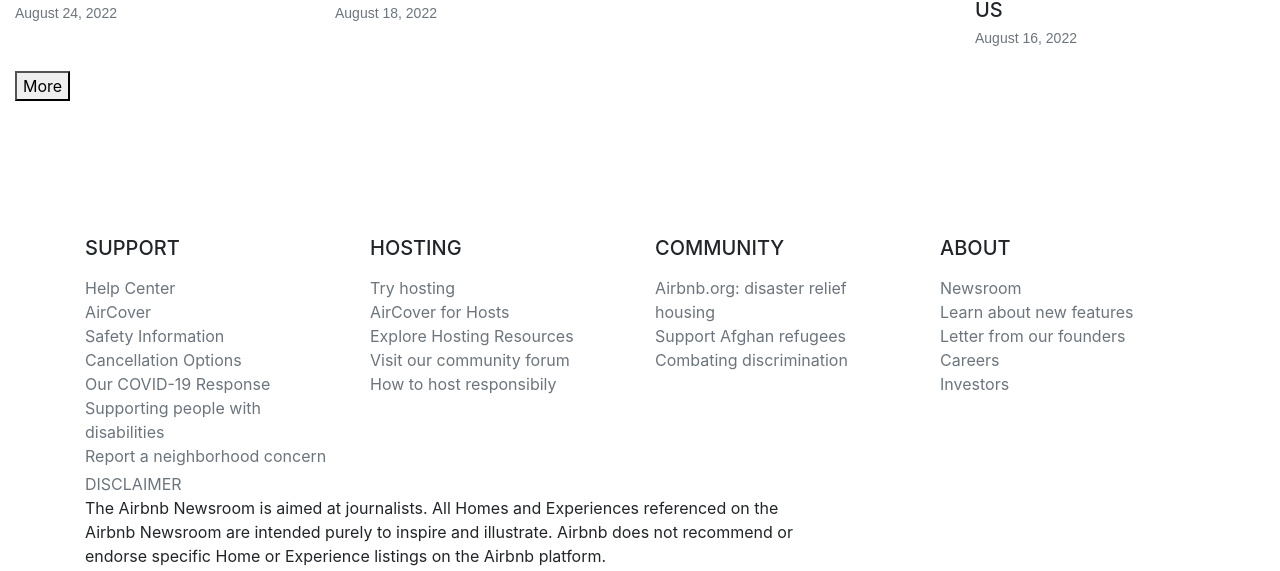
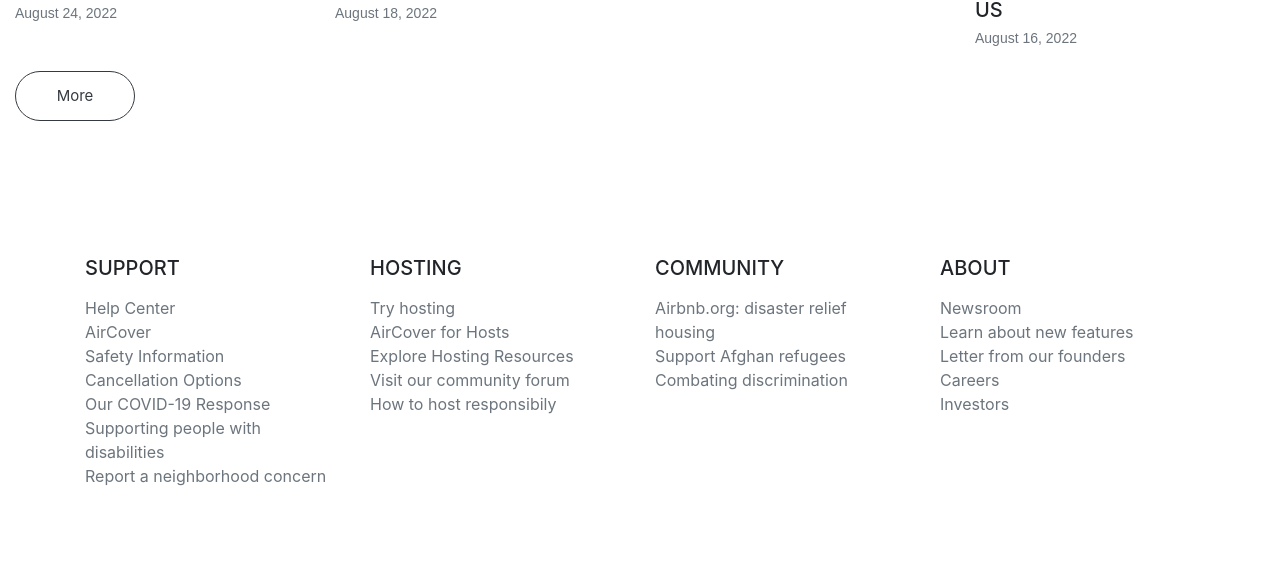
Before and after one commit to soniarb9/AirBnB-clone, a plain HTML site: page index.html in a window 1280 px wide. Shown: the part 2799-3370 px from the top of the page. Drawn offline with nearby package versions, Linux system fonts and the light colour scheme.

Commit message:
Finishing touches

```diff
--- a/index.html
+++ b/index.html
@@ -357,8 +357,14 @@
             </div>
 
             <div class="col-12">
-              <button>More</button>
-            </div>
+              <button type="button" class="btn btn-outline-dark" style="
+              width: 120px;
+              height: 50px;
+              padding: 13px 18px;
+              border-radius: 60px;
+              font-size: 15px;
+              text-align: center;
+              ">More</button>            </div>
           </div>
         </div>
       </div>
@@ -437,7 +443,9 @@
             <li><a href="#" class="text-secondary">Investors</a></li>
           </ul>
         </div>
-        <div class="col-8">
+        <div class="col-8" style="
+        padding-top: 5rem;
+    ">
           <ul class="list-unstyled mb-1">
             <li><a href="#" class="text-secondary">DISCLAIMER</a></li>
             <li>
```
